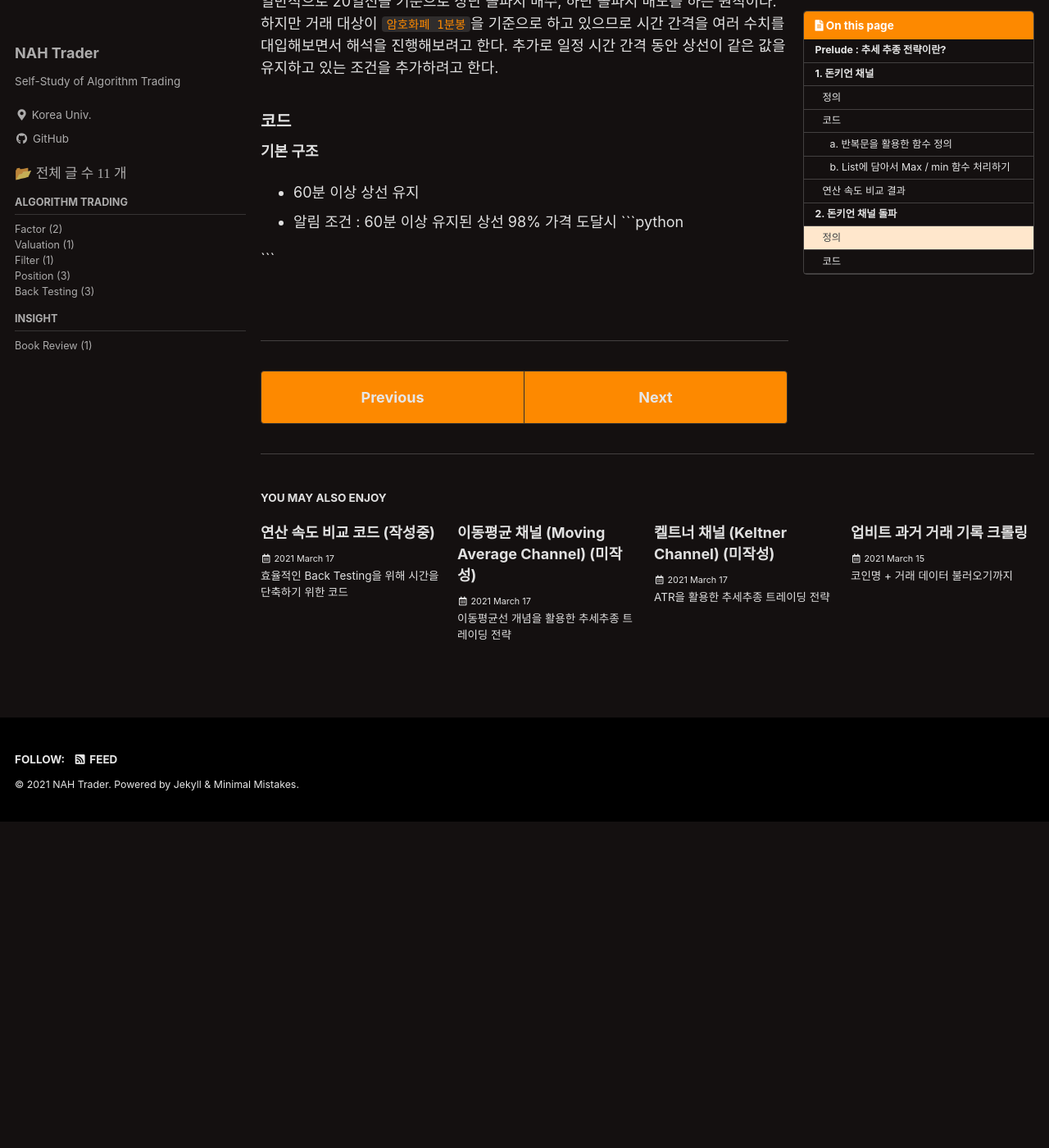
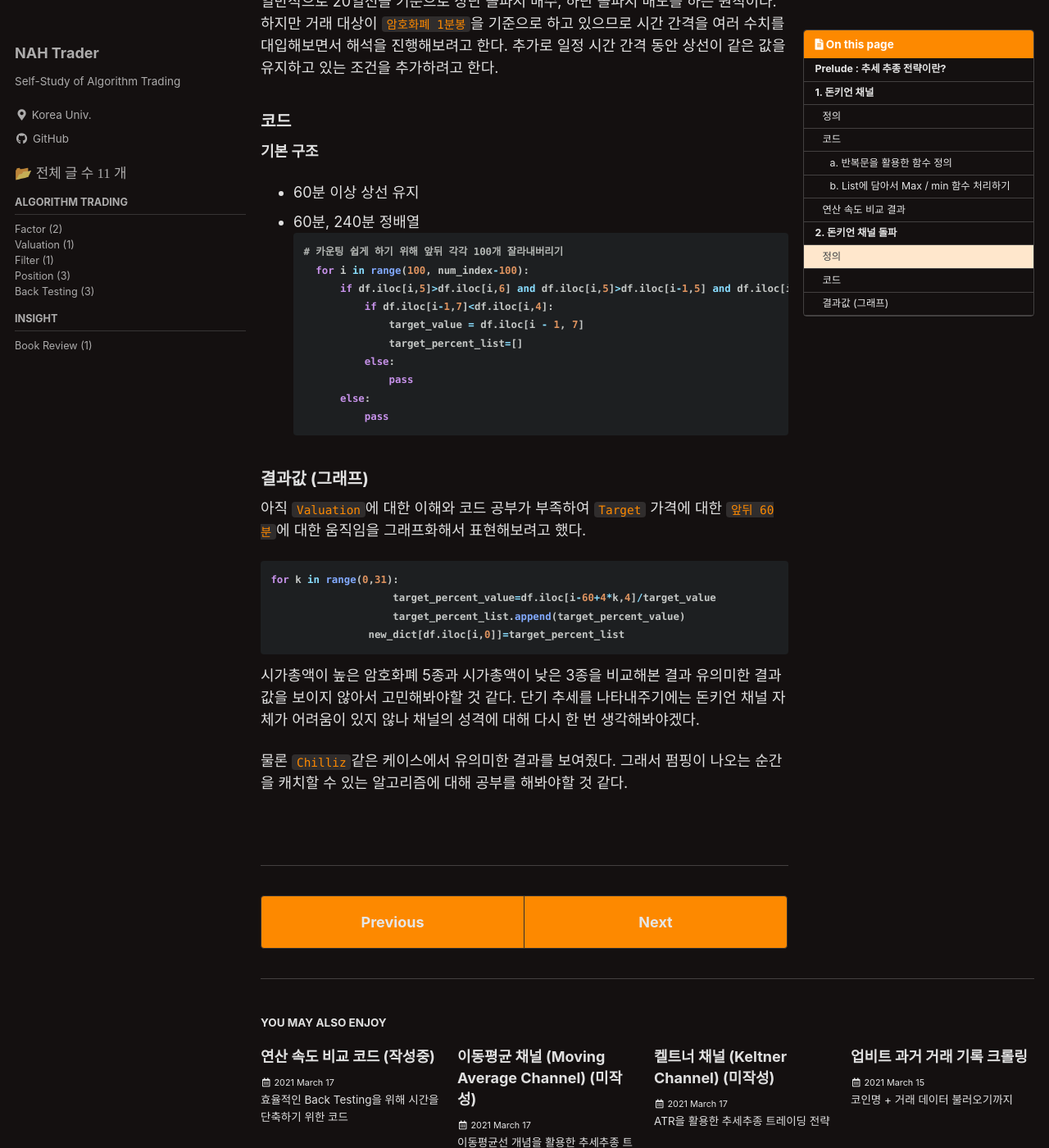
Before and after one commit to NAHtrader/NAHtrader.github.io, a Jekyll site: the page built from _posts/2021-03-16-AD1.md, in a window 1280 px wide and 1400 px high, scrolled down 2324 px. Shown: the whole window at 82% size. Built offline with Jekyll 4.4.1, drawn with Linux system fonts in a browser that asks for light colours; cached includes are drawn as plain includes; formulas are drawn with MathJax 3; before the commit the page ends 3326 px from its top, so only the background shows below that.

Commit message:
돈키언 채널 포스팅

````diff
--- a/_posts/2021-03-16-AD1.md
+++ b/_posts/2021-03-16-AD1.md
@@ -82,7 +82,49 @@ def donchian_min(df,t,N):
 ### 코드
 **기본 구조**
 - 60분 이상 상선 유지
-- 알림 조건 : 60분 이상 유지된 상선 98% 가격 도달시
+- 60분, 240분 정배열
 ```python
+# 카운팅 쉽게 하기 위해 앞뒤 각각 100개 잘라내버리기
+    for i in range(100, num_index-100):
+        if df.iloc[i,5]>df.iloc[i,6] and df.iloc[i,5]>df.iloc[i-1,5] and df.iloc[i,6]>df.iloc[i-1,6]:
+            if df.iloc[i-1,7]<df.iloc[i,4]:
+                target_value = df.iloc[i - 1, 7]
+                target_percent_list=[]
+            else:
+                pass
+        else:
+            pass
+```
 
+### 결과값 (그래프)
+아직 `Valuation`에 대한 이해와 코드 공부가 부족하여 `Target` 가격에 대한 `앞뒤 60분`에 대한 움직임을 그래프화해서 표현해보려고 했다.
+```python
+for k in range(0,31):
+                    target_percent_value=df.iloc[i-60+4*k,4]/target_value
+                    target_percent_list.append(target_percent_value)
+                new_dict[df.iloc[i,0]]=target_percent_list
 ```
+시가총액이 높은 암호화폐 5종과 시가총액이 낮은 3종을 비교해본 결과 유의미한 결과값을 보이지 않아서 고민해봐야할 것 같다. 단기 추세를 나타내주기에는 돈키언 채널 자체가 어려움이 있지 않나 채널의 성격에 대해 다시 한 번 생각해봐야겠다.
+
+물론 `Chilliz`같은 케이스에서 유의미한 결과를 보여줬다. 그래서 펌핑이 나오는 순간을 캐치할 수 있는 알고리즘에 대해 공부를 해봐야할 것 같다.
+
+
+<!-- #### 시가총액 상위 중 5개
+  1. Bitcoin
+![bitcoin_feb_ma%Donchian]("/assets/images/bitcoin_feb_ma%Donchian.png")
+  2. ChainLink
+![chainlink_feb_ma%Donchian]("/assets/images/chainlink_feb_ma%Donchian.png")
+  3. Litecoin
+![litecoin_feb_ma%Donchian](/assets/images/litecoin_feb_ma%Donchian.png)
+  4. Ethereum
+![Ethereum_feb_ma%Donchian](/assets/images/Ethereum_feb_ma%Donchian.png)
+  5. Polkadot
+![polkadot_feb_ma%Donchian](/assets/images/polkadot_feb_ma%Donchian.png)
+
+#### 시가총액 하위 중 3개
+  1. Chiliz
+![chiliz_feb_ma%Donchian](/assets/images/chiliz_feb_ma%Donchian.png)
+  2. Refereum
+![Refereum_feb_ma%Donchian](/assets/images/Refereum_feb_ma%Donchian.png)
+  3. ThetaFuel
+![ThetaFuel_feb_ma%Donchian](/assets/images/ThetaFuel_feb_ma%Donchian.png) -->
````
Also changed, not shown: assets/images/Ethereum_feb_ma%Donchian.png (added), assets/images/Refereum_feb_ma%Donchian.png (added), assets/images/ThetaFuel_feb_ma%Donchian.png (added), assets/images/bitcoin_feb_ma%Donchian.png (added), assets/images/chainlink_feb_ma%Donchian.png (added), assets/images/chiliz_feb_ma%Donchian.png (added), assets/images/litecoin_feb_ma%Donchian.png (added), assets/images/polkadot_feb_ma%Donchian.png (added).
